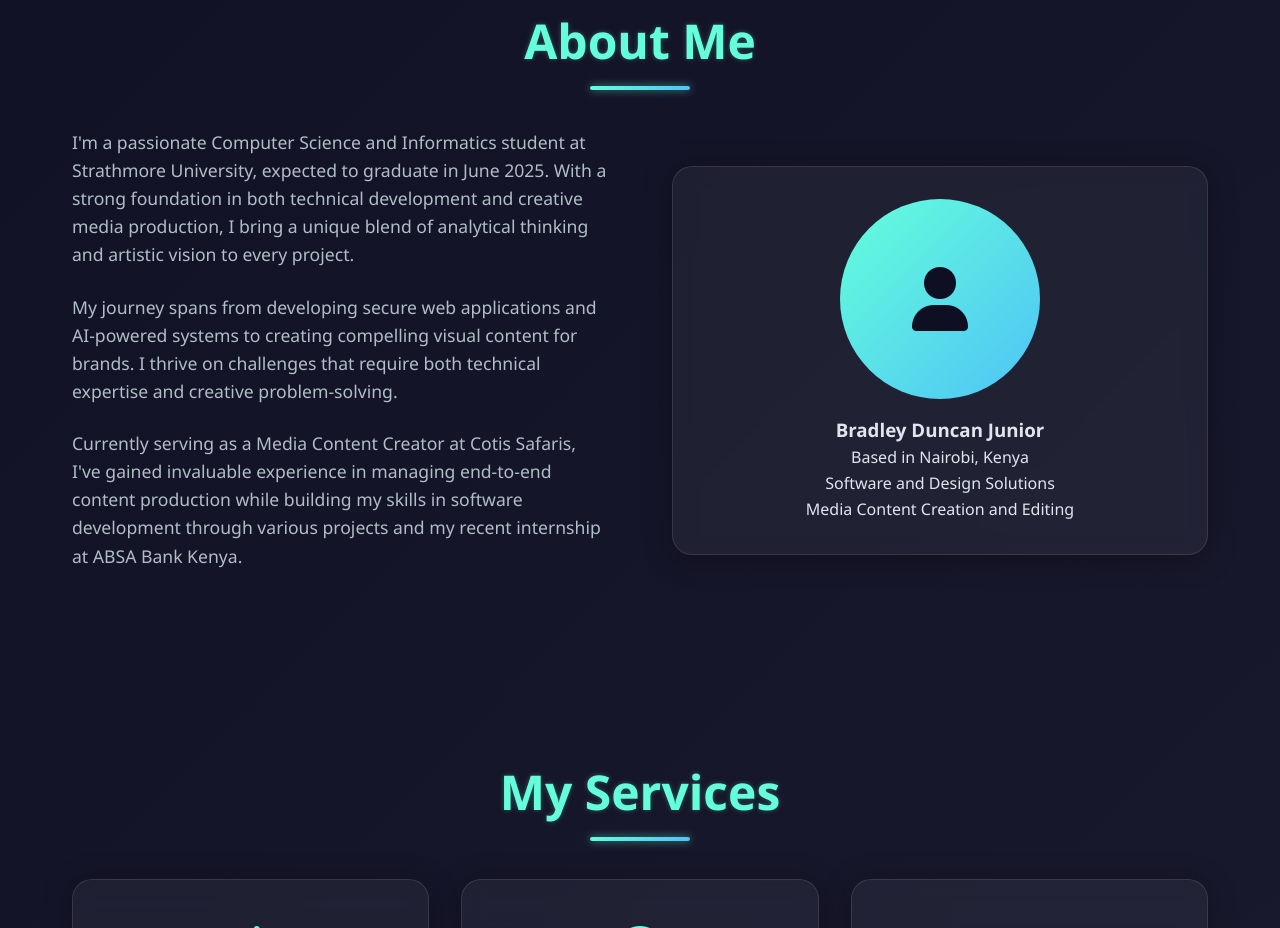
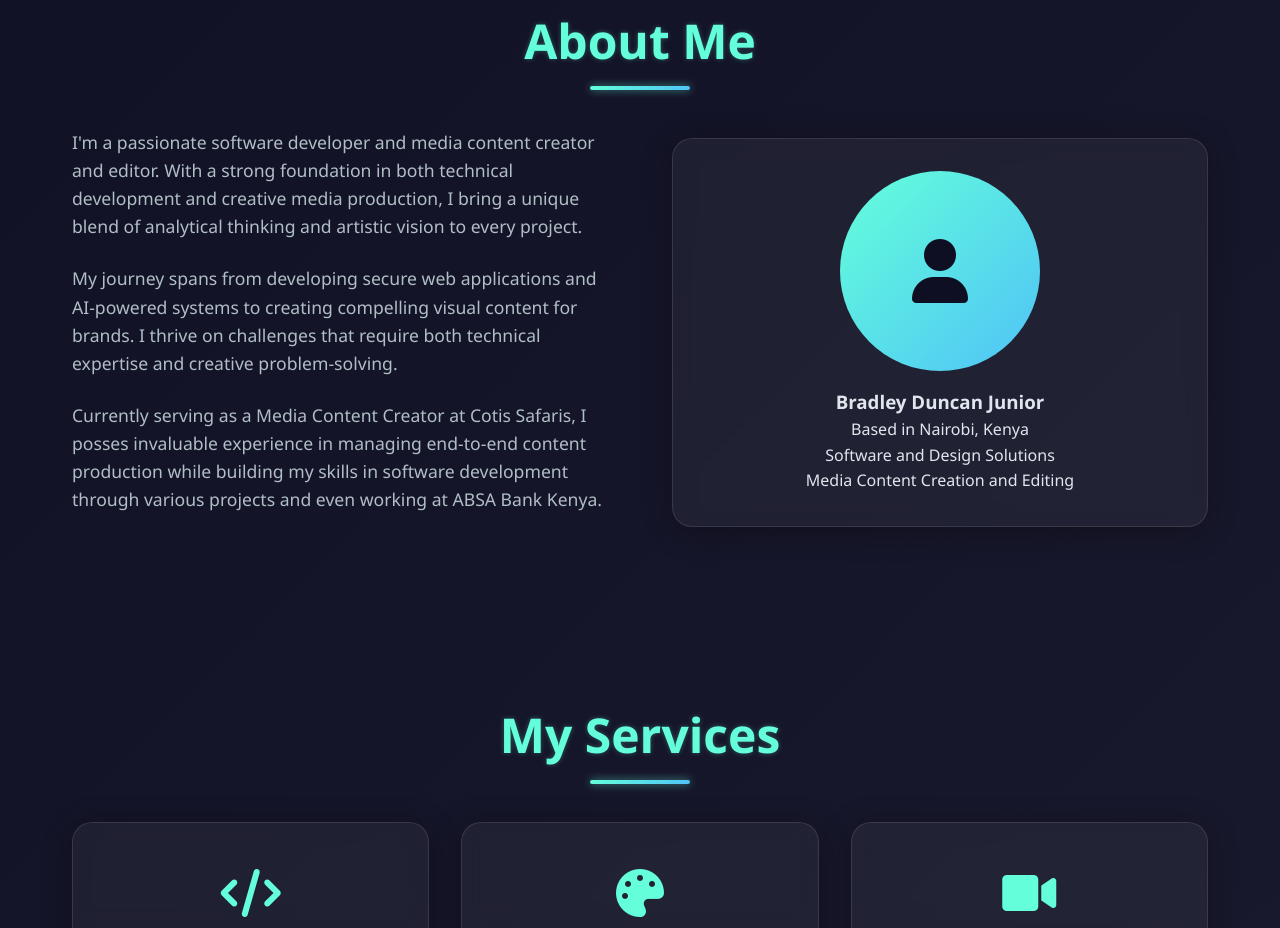
Before and after one commit to KolwaBrad/Personal-Professional-Website, a plain HTML site: page index.html in a window 1280 px wide. Shown: the part 877-1805 px from the top of the page. Drawn offline with Linux system fonts and the light colour scheme.

Commit message:
Paragraphs

```diff
--- a/index.html
+++ b/index.html
@@ -669,11 +669,11 @@
         <h2 class="section-title">About Me</h2>
         <div class="about-content">
             <div class="about-text">
-                <p>I'm a passionate Computer Science and Informatics student at Strathmore University, expected to graduate in June 2025. With a strong foundation in both technical development and creative media production, I bring a unique blend of analytical thinking and artistic vision to every project.</p>
+                <p>I'm a passionate software developer and media content creator and editor. With a strong foundation in both technical development and creative media production, I bring a unique blend of analytical thinking and artistic vision to every project.</p>
 
                 <p>My journey spans from developing secure web applications and AI-powered systems to creating compelling visual content for brands. I thrive on challenges that require both technical expertise and creative problem-solving.</p>
 
-                <p>Currently serving as a Media Content Creator at Cotis Safaris, I've gained invaluable experience in managing end-to-end content production while building my skills in software development through various projects and my recent internship at ABSA Bank Kenya.</p>
+                <p>Currently serving as a Media Content Creator at Cotis Safaris, I posses invaluable experience in managing end-to-end content production while building my skills in software development through various projects and even working at ABSA Bank Kenya.</p>
             </div>
             <div class="about-image">
                 <div class="profile-card">
```
